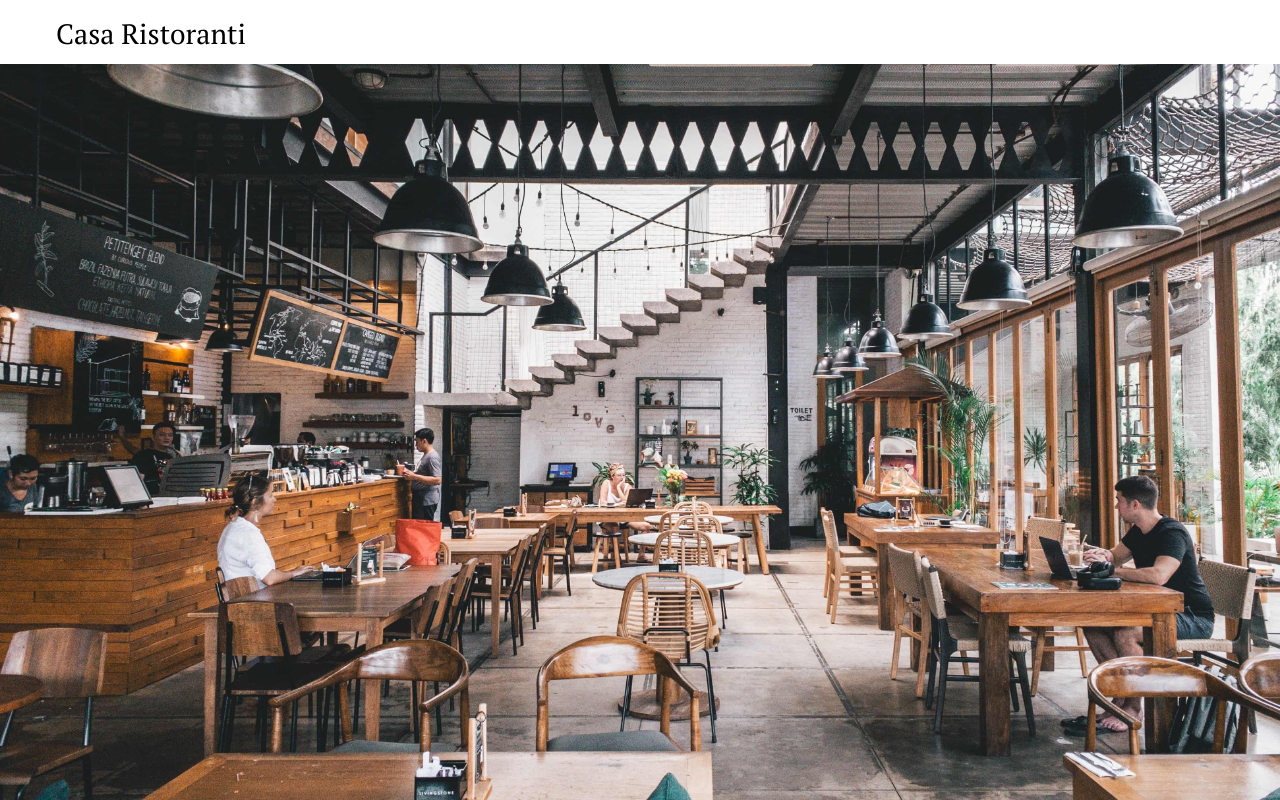
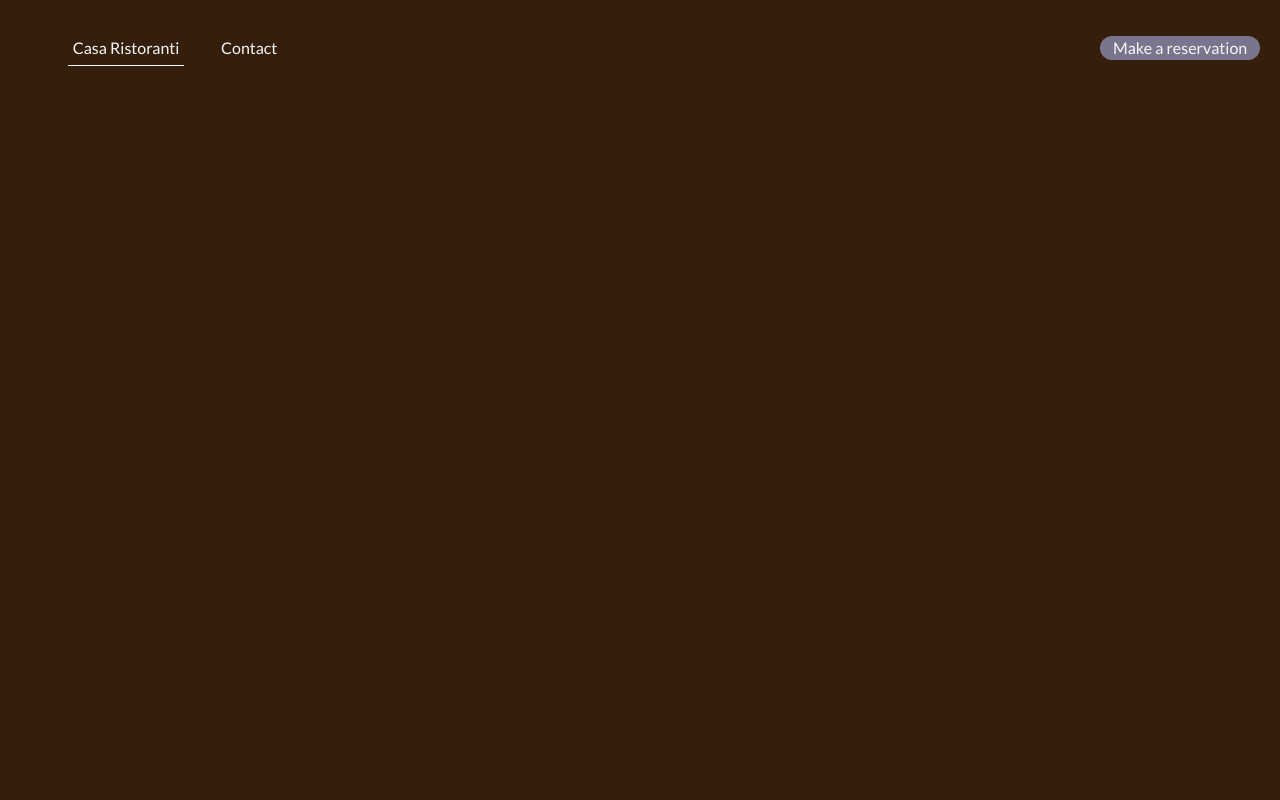
Before and after one commit to drzewkoKamil/RestaurantPage, a plain HTML site: page index.html in a window 1280 px wide. Drawn offline with Linux system fonts and the light colour scheme.

Commit message:
Redesign navbar

```diff
--- a/index.html
+++ b/index.html
@@ -9,6 +9,15 @@
     <link rel="preconnect" href="https://fonts.gstatic.com" crossorigin />
     <link
       href="https://fonts.googleapis.com/css2?family=PT+Serif&display=swap"
+      rel="stylesheet"
+    />
+    <link
+      href="https://fonts.googleapis.com/css2?family=Lato&family=Vollkorn:wght@900&display=swap"
+      rel="stylesheet"
+    />
+    <link rel="preconnect" href="https://fonts.googleapis.com" />
+    <link
+      href="https://fonts.googleapis.com/css2?family=Lato:ital,wght@0,400;1,300&display=swap"
       rel="stylesheet"
     />
     <title>Restaurant Page</title>
@@ -31,7 +40,7 @@
             </span>
           </div> -->
 
-          <!-- <div class="nav right">
+      <!-- <div class="nav right">
             <a href="base.html" class="nav-link active"
               ><span class="nav-link-span"
                 ><span class="u-nav">Home</span>
@@ -58,7 +67,7 @@
               ></a
             >
           </div> -->
-        <!-- </nav>
+      <!-- </nav>
       </header>
 
       <div id="image-container">
@@ -66,6 +75,22 @@
         <div class="centered">U nas poczujesz prawdziwe smaki kuchni włoskiej. Gotujemy tylko na oryginalnych produktach i przepisach prosto z Włoch</div>
       </div> -->
 
+      <nav id="nav">
+        <ul class="nav-links">
+          <div class="menu">
+            <li class="active-link">
+              <a id="title" href="/">Casa Ristoranti</a>
+            </li>
+            <li><a id="title" href="/">Contact</a></li>
+          </div>
+        </ul>
+        <ul class="nav-links">
+          <div class="menu">
+            <li id="reservation"><a href="/" id="title reservation">Make a reservation</a></li>
+          </div>
+
+        </ul>
+      </nav>
     </div>
     <script src="index.js"></script>
   </body>
--- a/index.js
+++ b/index.js
@@ -5,51 +5,64 @@ const content = document.getElementById("content");
 const loadDisplay = function loadDisplayController() {
   const navWrapper = document.createElement("header");
   navWrapper.id = "nav-wrapper";
+
   const nav = document.createElement("nav");
   nav.id = "nav";
+
   const divNavLeft = document.createElement("div");
   divNavLeft.id = "nav-left";
   const spanNavLeft = document.createElement("span");
   spanNavLeft.id = "nav left";
-  const titleHeader = document.createElement("h1");
-  titleHeader.classList.add("logo");
+
+  const header = document.createElement("h1");
+  header.classList.add("logo");
   const title = document.createElement("a");
   title.id = "title";
   title.href = "index.html";
   title.innerText = "Casa Ristoranti";
-  titleHeader.appendChild(title);
-  spanNavLeft.appendChild(titleHeader);
-  divNavLeft.appendChild(spanNavLeft);
-  nav.appendChild(divNavLeft);
-  navWrapper.appendChild(nav);
-  content.appendChild(navWrapper);
 
-  const imgContainer = document.createElement("div");
-  imgContainer.id = "image-container";
-  const bgImg = document.createElement("img");
-  bgImg.id = "bg-image";
-  bgImg.src = "static/bg.jpg";
-  bgImg.alt = "Background image showing Restaurant";
+  const contactLink = document.createElement("a")
+  contactLink.innerText = "Contact"
+
+
+  const menuLink = document.createElement("a")
+  menuLink.innerText = "Menu"
+
+  header.appendChild(title);
+  header.appendChild(contactLink)
+  header.appendChild(menuLink)
+  spanNavLeft.appendChild(header);
+
+
+  //Background image
+
+  // const imgContainer = document.createElement("div");
+  // imgContainer.id = "image-container";
+  // const bgImg = document.createElement("img");
+  // bgImg.id = "bg-image";
+  // bgImg.src = "static/bg.jpg";
+  // bgImg.alt = "Background image showing Restaurant";
+  // imgContainer.appendChild(bgImg);
+
+  // content.appendChild(imgContainer);
   // const copy = document.createElement("div");
   // copy.classList.add("centered");
   // copy.innerText =
   //   "U nas poczujesz prawdziwe smaki kuchni włoskiej. Gotujemy tylko na oryginalnych produktach i przepisach prosto z Włoch";
   // imgContainer.appendChild(copy);
-  imgContainer.appendChild(bgImg);
-  content.appendChild(imgContainer);
 
-  const divNavRight = document.createElement("div");
-  divNavRight.id = "nav-right";
-  const spanContact = document.createElement("span")
-  spanContact.classList.add("nav-link")
-  spanContact.innerText = "Contact"
-  const spanMenu = document.createElement("span")
-  spanMenu.classList.add("nav-link")
-  spanMenu.innerText = "Menu"
-  divNavRight.appendChild(spanContact)
-  divNavRight.appendChild(spanMenu)
-  nav.appendChild(divNavRight)
 
+  // const divNavRight = document.createElement("div");
+  // divNavRight.id = "nav-right";
+
+
+
+
+
+  divNavLeft.appendChild(spanNavLeft);
+  nav.appendChild(divNavLeft);
+  navWrapper.appendChild(nav);
+  content.appendChild(navWrapper);
 };
 
-loadDisplay();
+// loadDisplay();
--- a/static/styles.css
+++ b/static/styles.css
@@ -1,3 +1,11 @@
+/*
+#faf7f9
+#c1955f
+#331f0b
+#79758d
+#2e4140
+ */
+
 /*-------------Reset-------------*/
 button {
   background: none;
@@ -15,6 +23,15 @@ html {
   scroll-behavior: smooth;
 }
 
+li {
+  list-style: none;
+  border-radius: 15px;
+ }
+
+ li.active-link>a{
+   border-bottom: 1px solid #faf7f9;
+   color: #faf7f9;
+ }
 /*-------------Layout-------------*/
 body {
   line-height: 1.5em;
@@ -52,12 +69,12 @@ section {
 }
 
 body {
-  font-family: "Montserrat", sans-serif;
-  font-weight: 400;
+  font-family: 'Vollkorn', serif;
+  background-color: #331F0B;
 }
 
 #Table {
-  font-family: "Montserrat", sans-serif;
+  font-family: 'Vollkorn', serif;
   min-width: 400px;
   border-collapse: collapse;
   box-shadow: 0 0 10px rgba(0, 0, 0, 0.14);
@@ -89,13 +106,35 @@ body {
 }
 
 #nav {
-  box-shadow: 0px 3px 10px rgba(0, 0, 0, 0.1);
   display: flex;
-  flex-direction: column;
-  font-family: "PT Serif", serif;
+  justify-content: space-between;
+  padding: 20px;
+  color: #faf7f9;
+  font-family: 'Lato', sans-serif;
+  font-weight: 300;
   height: 4em;
   overflow: hidden;
-  background-color: #fff;
+}
+
+.menu{
+  display: flex;
+  gap: 1em;
+}
+
+.menu li:hover{
+  border-radius: 15px;
+  background-color: #c1955f;
+  transition: 0.3s ease;
+}
+
+/* .menu a#reservation{
+  margin: 1em;
+}
+Not working */
+
+.menu a {
+	padding: 0 0.3em 0.5em 0.3em;
+	margin: 1em 0.5em 1em 0.5em;
 }
 
 .nav-visible {
@@ -112,20 +151,17 @@ body {
   flex-direction: column;
 }
 
-.nav-link {
-  background-color: #fff;
+.nav-link a{
   padding: 0 1em;
   border-width: 1px;
   border-style: solid;
   border-color: #fff;
+  color: #fff;
 }
 
-#title {
-  padding-left: 2em;
-}
 
 h1 {
-  font-family: "PT Serif", serif;
+  font-family: 'Lato', sans-serif;
 }
 
 h1.logo {
@@ -136,11 +172,11 @@ h1.logo {
 }
 h1.logo a:hover a:visited {
   text-decoration: none;
-  color: #000;
+  color: #fff;
 }
 a {
   text-decoration: none;
-  color: #000;
+  color: #faf7f9;
 }
 
 .nav-link {
@@ -149,49 +185,56 @@ a {
   border-top: 0.5px solid #ddd;
 }
 
-a:link a:visited {
-  text-decoration: none;
-  color: #58a4b0;
-}
-a.active {
-  text-decoration: none;
-  color: #58a4b0;
+.menu li#reservation{
+  background-color: #79758d;
 }
 
-.right {
+
+
+/* a:link a:visited {
+  text-decoration: none;
+  color: #faf7f9;
+} */
+
+/* a.active {
+  text-decoration: none;
+  color: #faf7f9;
+} */
+
+/* .right {
   display: flex;
   flex-direction: column;
   height: 100%;
-}
+} */
 
-.btn-nav {
+/* .btn-nav {
   color: #58a4b0;
   padding-left: 2em;
   padding-right: 2em;
-}
+} */
 
-#bg-image {
+/* #bg-image {
 	display: block;
 	max-width: 100%;
 	height: 100vh;
 	width: 100vw;
-	/* max-height: 90%; */
+	max-height: 90%;
 	object-fit: cover;
-}
+} */
 
-#image-container {
+/* #image-container {
 	position: relative;
 	text-align: center;
 	color: white;
 	height: 100vh;
 	width: 100vw;
-}
+} */
 
-.centered {
+/* .centered {
   position: absolute;
   top: 50%;
   left: 50%;
   transform: translate(-50%, -50%);
-  font-family: "PT Serif", serif;
+  font-family: 'Lato', sans-serif;
   font-size: larger;
-}
+} */
```
